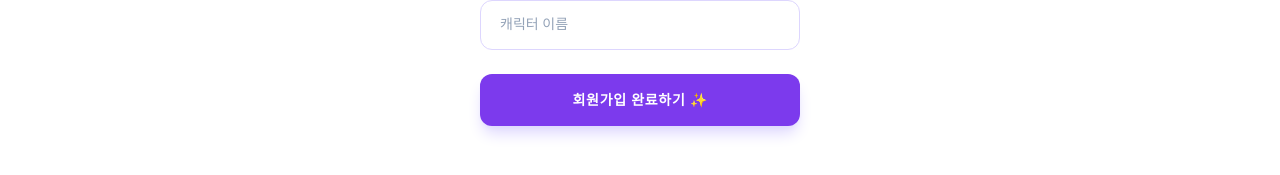
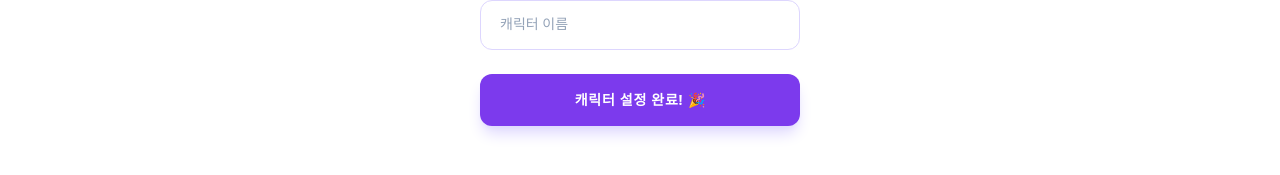
Before and after one commit to jaehozzang/buddy-front, a React (Vite) app: page /auth/register/character in a window 1280 px wide. Shown: the part 619-794 px from the top of the page. Built offline with nearby package versions, Linux system fonts and the light colour scheme.

Commit message:
social login character issue 2

```diff
--- a/src/pages/CharacterSelectPage.tsx
+++ b/src/pages/CharacterSelectPage.tsx
@@ -8,11 +8,16 @@ function CharacterSelectPage() {
   const navigate = useNavigate();
   const location = useLocation();
 
+  // 1. 일반 가입 시 넘어오는 데이터 (소셜 로그인은 이게 없음)
   const { email, password, userNickname } = location.state || {};
-  const { user, isLoggedIn, setUser } = useAuthStore();
-  const isSocialUser = isLoggedIn && user;
+
+  // ✨ [핵심 변경] 일반 가입인지 판단하는 확실한 기준
+  const isNormalSignup = !!(email && password && userNickname);
+
+  const { user, setUser } = useAuthStore();
   const [isSubmitting, setIsSubmitting] = useState(false);
 
+  // 캐릭터 데이터
   const characters = [
     {
       seq: 1,
@@ -40,11 +45,13 @@ function CharacterSelectPage() {
   const [index, setIndex] = useState(0);
   const [characterNickname, setCharacterNickname] = useState("");
 
+  // 소셜 유저라면 기존 닉네임 자동 채우기
   useEffect(() => {
-    if (isSocialUser && user?.characterNickname) {
+    // 일반 가입이 아니고, 유저 정보가 있다면 미리 채워줌
+    if (!isNormalSignup && user?.characterNickname) {
       setCharacterNickname(user.characterNickname);
     }
-  }, [isSocialUser, user]);
+  }, [isNormalSignup, user]);
 
   const prev = () => setIndex((prev) => (prev - 1 + characters.length) % characters.length);
   const next = () => setIndex((prev) => (prev + 1) % characters.length);
@@ -59,9 +66,35 @@ function CharacterSelectPage() {
     setIsSubmitting(true);
 
     try {
-      if (isSocialUser) {
+      // 🚀 1. 일반 회원가입 유저일 경우 (우선 순위 체크!)
+      if (isNormalSignup) {
+        if (!email || !password || !userNickname) {
+          // 혹시라도 새로고침해서 데이터 날아갔을 경우 방어
+          alert("가입 정보가 유실되었습니다. 처음부터 다시 시도해주세요.");
+          navigate("/auth/register");
+          return;
+        }
+
+        await memberApi.signup({
+          email,
+          password,
+          nickname: userNickname,
+          characterSeq: selectedCharacter.seq,
+          characterNickname
+        });
+
+        alert("회원가입 완료! 로그인해주세요.");
+        navigate("/auth/login");
+      }
+      // 🚀 2. 소셜 로그인 유저 (또는 기존 유저의 캐릭터 변경)
+      else {
+        // (1) 캐릭터 종류 변경
         await memberApi.updateCharacter({ characterSeq: selectedCharacter.seq });
+
+        // (2) 캐릭터 이름 변경
         await memberApi.updateCharacterName({ characterName: characterNickname });
+
+        // (3) 스토어 정보 수동 업데이트 (화면 즉시 반영용)
         if (user) {
           setUser({
             ...user,
@@ -69,24 +102,11 @@ function CharacterSelectPage() {
             characterNickname: characterNickname
           });
         }
+
         alert("캐릭터 설정이 완료되었습니다! 🎉");
         navigate("/app/home", { replace: true });
-      } else {
-        if (!email || !password || !userNickname) {
-          alert("가입 정보가 부족합니다. 처음부터 다시 시도해주세요.");
-          navigate("/auth/register");
-          return;
-        }
-        await memberApi.signup({
-          email,
-          password,
-          nickname: userNickname,
-          characterSeq: selectedCharacter.seq,
-          characterNickname
-        });
-        alert("회원가입 완료! 로그인해주세요.");
-        navigate("/auth/login");
       }
+
     } catch (error) {
       console.error(error);
       const err = error as AxiosError<{ message: string }>;
@@ -98,7 +118,6 @@ function CharacterSelectPage() {
   };
 
   return (
-    // ✨ [수정] 배경색: dark:bg-slate-900
     <div className="min-h-[calc(100vh-150px)] flex items-center justify-center bg-white dark:bg-slate-900 px-6 transition-colors duration-300">
       <div className="flex flex-col items-center text-center gap-4 w-full max-w-md">
 
@@ -127,9 +146,7 @@ function CharacterSelectPage() {
         </div>
 
         <div className="flex items-center justify-center gap-6 text-slate-700 w-full">
-          {/* ✨ [수정] 화살표 색상: dark:text-slate-600 */}
           <button onClick={prev} className="text-2xl text-slate-300 dark:text-slate-600 hover:text-slate-500 dark:hover:text-slate-400 transition-colors p-2">◀</button>
-          {/* ✨ [수정] 캐릭터 이름: dark:text-white */}
           <span className="text-xl font-bold tracking-widest uppercase min-w-[80px] dark:text-white">{characters[index].name}</span>
           <button onClick={next} className="text-2xl text-slate-300 dark:text-slate-600 hover:text-slate-500 dark:hover:text-slate-400 transition-colors p-2">▶</button>
         </div>
@@ -137,14 +154,12 @@ function CharacterSelectPage() {
         <div className="flex flex-col items-center gap-3 min-h-[90px] px-4">
           <div className="flex flex-wrap justify-center gap-2">
             {characters[index].keywords.map((keyword, i) => (
-              // ✨ [수정] 키워드 태그: dark:bg-primary-900/30 dark:text-primary-300 dark:border-primary-800
               <span key={i} className="text-[10px] sm:text-xs font-bold text-primary-600 bg-primary-50 border border-primary-100 px-2.5 py-1 rounded-full
                 dark:bg-primary-900/30 dark:text-primary-300 dark:border-primary-800 transition-colors">
                 {keyword}
               </span>
             ))}
           </div>
-          {/* ✨ [수정] 설명 텍스트: dark:text-slate-400 */}
           <p className="text-xs sm:text-sm text-slate-500 dark:text-slate-400 break-keep leading-relaxed max-w-[320px]">
             {characters[index].desc}
           </p>
@@ -156,7 +171,6 @@ function CharacterSelectPage() {
             id="characterNickname"
             value={characterNickname}
             onChange={(e) => setCharacterNickname(e.target.value)}
-            // ✨ [수정] 입력창 스타일 (다크모드)
             className="peer w-full rounded-xl bg-white border border-primary-200 px-4 py-3.5
                         text-sm text-slate-700 focus:outline-none focus:border-primary-500 focus:ring-2 focus:ring-primary-100 placeholder-transparent
                         dark:bg-slate-800 dark:border-slate-700 dark:text-white dark:focus:border-primary-500 dark:focus:ring-primary-900 transition-all"
@@ -164,7 +178,6 @@ function CharacterSelectPage() {
           />
           <label
             htmlFor="characterNickname"
-            // ✨ [수정] 라벨 배경색 (dark:bg-slate-900 -> 페이지 배경색과 맞춤)
             className="absolute left-4 top-3.5 text-sm text-slate-400 transition-all cursor-text bg-white px-1
                         peer-focus:-top-2.5 peer-focus:left-3 peer-focus:text-xs peer-focus:text-primary-600 peer-focus:font-bold
                         peer-placeholder-shown:top-3.5 peer-placeholder-shown:left-4 peer-placeholder-shown:text-sm peer-placeholder-shown:text-slate-400
@@ -180,7 +193,6 @@ function CharacterSelectPage() {
         <button
           onClick={handleStart}
           disabled={isSubmitting}
-          // ✨ [수정] 버튼 그림자 제거 (다크모드)
           className={`w-full max-w-[320px] rounded-xl py-4 text-sm font-bold text-white tracking-wider shadow-lg dark:shadow-none transform transition-all mt-2
                     ${isSubmitting
               ? "bg-slate-400 dark:bg-slate-700 cursor-not-allowed"
@@ -189,7 +201,8 @@ function CharacterSelectPage() {
         >
           {isSubmitting
             ? "잠시만 기다려주세요... ⏳"
-            : (isSocialUser ? "캐릭터 설정 완료! 🎉" : "회원가입 완료하기 ✨")
+            // ✨ [수정] 버튼 텍스트도 명확하게 분기
+            : (isNormalSignup ? "회원가입 완료하기 ✨" : "캐릭터 설정 완료! 🎉")
           }
         </button>
 
```
